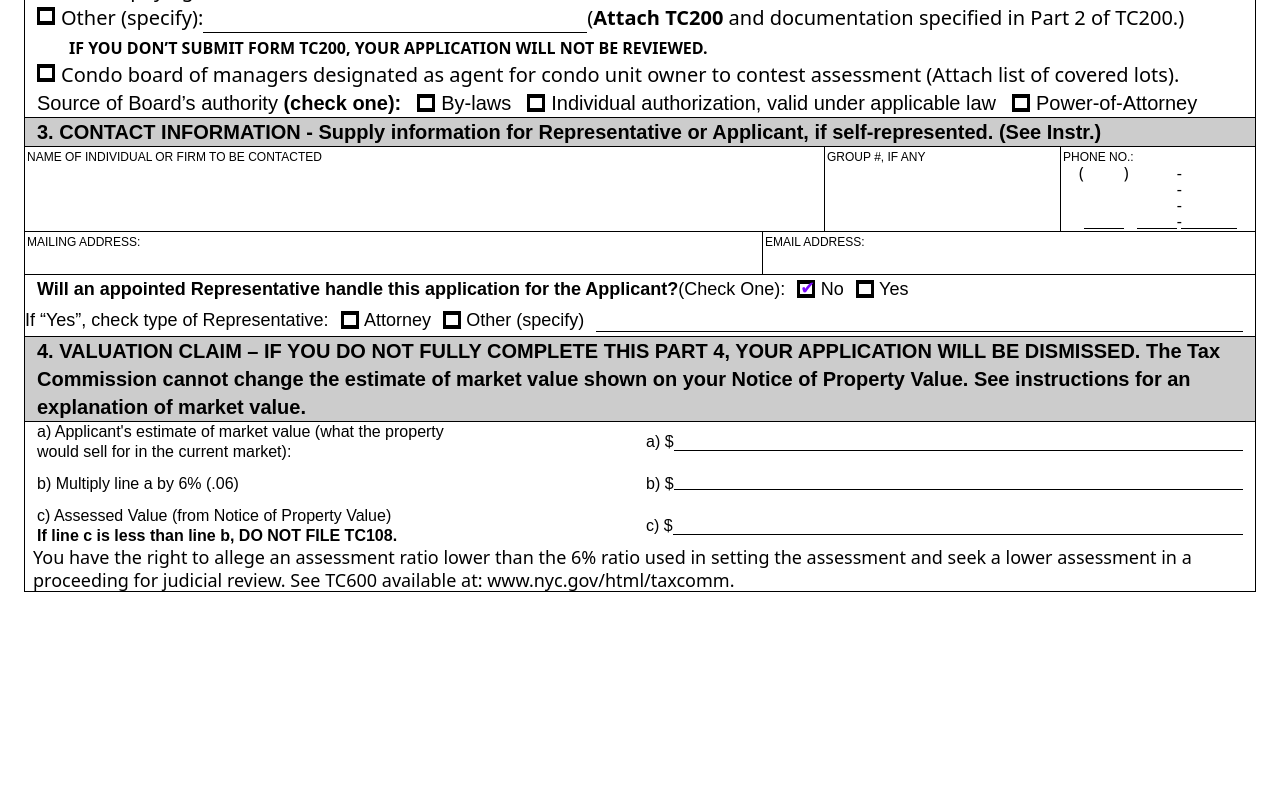
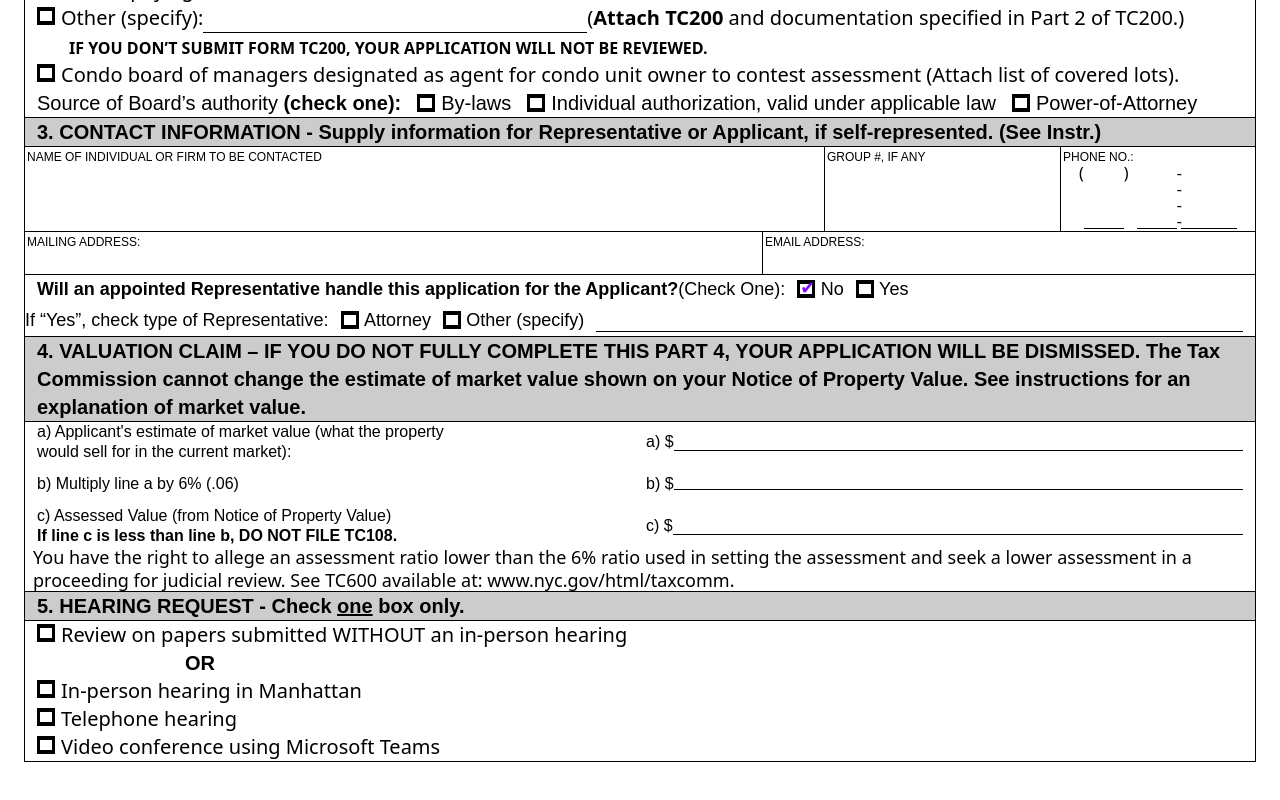
Before and after one commit to Dagoranna/tc108, a Next.js app: page / in a window 1280 px wide. Shown: the part 1021-1821 px from the top of the page. Before the commit the page ends 1661 px from the top, so only its background shows below. Built offline with nearby package versions, Linux system fonts and the light colour scheme.

Commit message:
section 5 added

```diff
--- a/app/page.tsx
+++ b/app/page.tsx
@@ -7,6 +7,7 @@ import Section_1 from "../components/Section_1";
 import Section_2 from "../components/Section_2";
 import Section_3 from "../components/Section_3";
 import Section_4 from "../components/Section_4";
+import Section_5 from "../components/Section_5";
 
 export default function Home() {
   return (
@@ -16,6 +17,7 @@ export default function Home() {
       <Section_2 />
       <Section_3 />
       <Section_4 />
+      <Section_5 />
     </main>
   );
 }
--- /dev/null
+++ b/components/Section_5.tsx
@@ -0,0 +1,120 @@
+"use client";
+import React from "react";
+import type { RootState, AppDispatch } from "../app/store/store";
+import { useSelector, useDispatch } from "react-redux";
+import * as actions from "../app/store/slices/mainSlice";
+
+/*
+  section_5: {
+    hearing_req: HearingRequest | null;
+  };
+
+  type HearingRequest = "Without" | "In-person" | "Telephone" | "Video";
+*/
+export default function Section_5() {
+  const dispatch: AppDispatch = useDispatch();
+  const hearing_req = useSelector(
+    (state: RootState) => state.main.section_5.hearing_req
+  );
+
+  function handleHearingReq(e: React.ChangeEvent<HTMLInputElement>) {
+    const value = e.currentTarget.id;
+    switch (value) {
+      case "section_5.request.without":
+        dispatch(
+          actions.setTextField({
+            path: "section_5.hearing_req",
+            value: "Without",
+          })
+        );
+        break;
+      case "section_5.request.inperson":
+        dispatch(
+          actions.setTextField({
+            path: "section_5.hearing_req",
+            value: "In-person",
+          })
+        );
+        break;
+      case "section_5.request.telephone":
+        dispatch(
+          actions.setTextField({
+            path: "section_5.hearing_req",
+            value: "Telephone",
+          })
+        );
+        break;
+      case "section_5.request.video":
+        dispatch(
+          actions.setTextField({
+            path: "section_5.hearing_req",
+            value: "Video",
+          })
+        );
+        break;
+    }
+  }
+
+  return (
+    <div className="border-l border-r border-b flex flex-wrap text-base">
+      <div className="sectionHeader">
+        <div>
+          5. HEARING REQUEST - Check <u>one</u> box only.
+        </div>
+      </div>
+      <div className="flex flex-col">
+        <div className="px-3 text-xl">
+          <input
+            type="checkbox"
+            id="section_5.request.without"
+            name="section_5.request.without"
+            className="boldCheckbox"
+            checked={hearing_req === "Without"}
+            onChange={(e) => handleHearingReq(e)}
+          />
+          <label htmlFor="section_5.request.without">
+            Review on papers submitted WITHOUT an in-person hearing
+          </label>
+        </div>
+        <div className="ml-40 font-bold arial text-xl">OR</div>
+        <div className="px-3 text-xl">
+          <input
+            type="checkbox"
+            id="section_5.request.inperson"
+            name="section_5.request.inperson"
+            className="boldCheckbox"
+            checked={hearing_req === "In-person"}
+            onChange={(e) => handleHearingReq(e)}
+          />
+          <label htmlFor="section_5.request.inperson">
+            In-person hearing in Manhattan
+          </label>
+        </div>
+        <div className="px-3 text-xl">
+          <input
+            type="checkbox"
+            id="section_5.request.telephone"
+            name="section_5.request.telephone"
+            className="boldCheckbox"
+            checked={hearing_req === "Telephone"}
+            onChange={(e) => handleHearingReq(e)}
+          />
+          <label htmlFor="section_5.request.telephone">Telephone hearing</label>
+        </div>
+        <div className="px-3 text-xl">
+          <input
+            type="checkbox"
+            id="section_5.request.video"
+            name="section_5.request.video"
+            className="boldCheckbox"
+            checked={hearing_req === "Video"}
+            onChange={(e) => handleHearingReq(e)}
+          />
+          <label htmlFor="section_5.request.video">
+            Video conference using Microsoft Teams
+          </label>
+        </div>
+      </div>
+    </div>
+  );
+}
```
